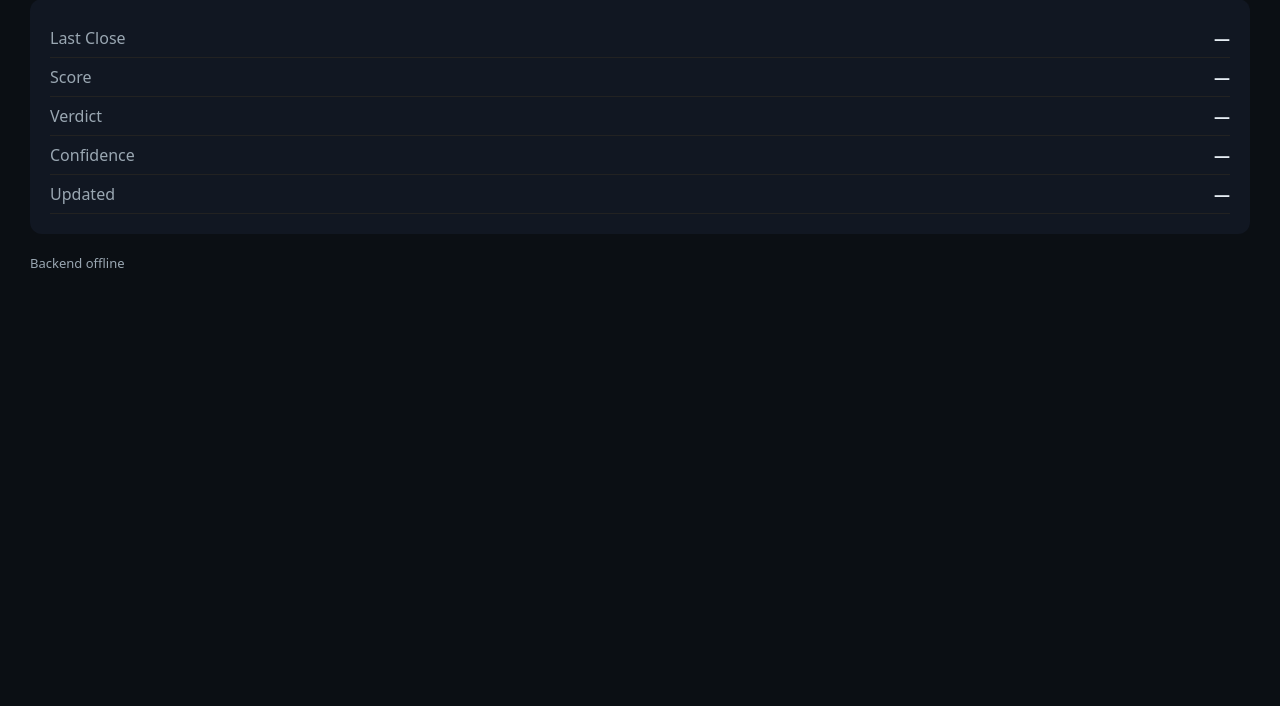
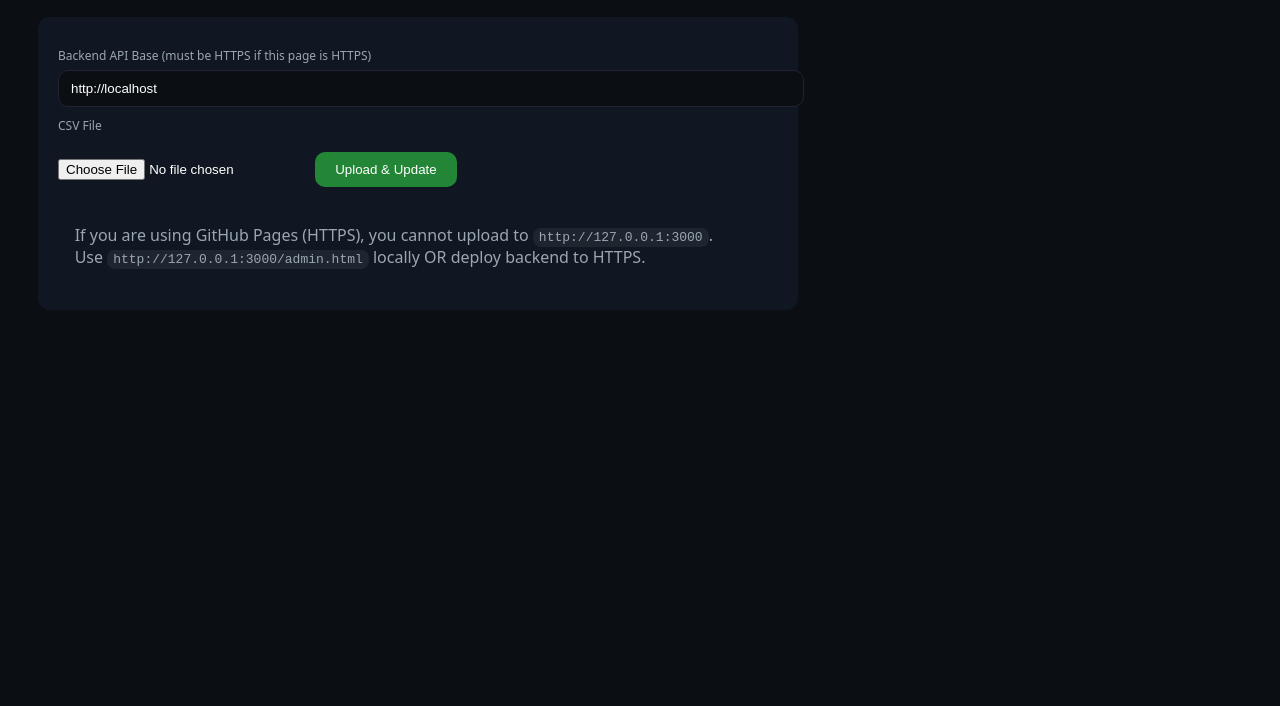
Before and after one commit to via-decide/live, a website: page index.html in a window 1280 px wide. Shown: the part 94-800 px from the top of the page. Drawn offline with Linux system fonts and the light colour scheme; no server answers.

Commit message:
Update index.html

```diff
--- a/index.html
+++ b/index.html
@@ -2,110 +2,88 @@
 <html>
 <head>
   <meta charset="utf-8">
-  <title>MCX Gold Dashboard</title>
+  <title>Admin - Upload MCX CSV</title>
   <style>
-    body {
-      font-family: system-ui;
-      background:#0b0f14;
-      color:#e6edf3;
-      margin:0;
-      padding:30px;
-    }
-    h1 { margin:0 0 20px; }
-    .card {
-      background:#111722;
-      padding:20px;
-      border-radius:12px;
-      margin-bottom:20px;
-    }
-    .row {
-      display:flex;
-      justify-content:space-between;
-      padding:8px 0;
-      border-bottom:1px solid #222;
-    }
-    .label { color:#9aa7b2; }
-    .value { font-weight:bold; }
-    .buy { color:#7ee787; }
-    .sell { color:#ff7b72; }
-    .hold { color:#e3b341; }
-    .status {
-      margin-top:10px;
-      font-size:13px;
-      color:#9aa7b2;
-    }
+    body { font-family:system-ui; background:#0b0f14; color:#fff; padding:30px; }
+    .card { background:#111722; padding:20px; border-radius:12px; max-width: 720px; }
+    label { display:block; margin: 10px 0 6px; color:#9aa7b2; font-size: 12px; }
+    input[type="text"] { width: 100%; padding: 10px 12px; border-radius: 10px; border:1px solid #223; background:#0b0f14; color:#fff; }
+    button { padding:10px 20px; border-radius:10px; border:none; background:#238636; color:white; cursor:pointer; margin-top: 12px; }
+    button:hover { filter: brightness(1.08); }
+    .msg { margin-top:15px; color:#9aa7b2; white-space:pre-wrap; word-break: break-word; }
+    .err { color:#ff7b72; }
+    code { background: rgba(255,255,255,0.06); padding: 2px 6px; border-radius: 8px; }
   </style>
 </head>
 <body>
 
-<h1>MCX Gold (EOD Engine)</h1>
+<h2>Upload MCX Bhavcopy CSV</h2>
 
 <div class="card">
-  <div class="row">
-    <div class="label">Last Close</div>
-    <div class="value" id="price">—</div>
-  </div>
+  <label>Backend API Base (must be HTTPS if this page is HTTPS)</label>
+  <input id="apiBase" type="text" placeholder="https://your-backend.com" />
 
-  <div class="row">
-    <div class="label">Score</div>
-    <div class="value" id="score">—</div>
-  </div>
+  <label>CSV File</label>
+  <input type="file" id="file" accept=".csv">
 
-  <div class="row">
-    <div class="label">Verdict</div>
-    <div class="value" id="verdict">—</div>
-  </div>
+  <button id="btnUpload">Upload & Update</button>
 
-  <div class="row">
-    <div class="label">Confidence</div>
-    <div class="value" id="confidence">—</div>
-  </div>
-
-  <div class="row">
-    <div class="label">Updated</div>
-    <div class="value" id="updated">—</div>
+  <div class="msg" id="msg"></div>
+  <div class="msg" id="hint">
+    If you are using GitHub Pages (HTTPS), you cannot upload to <code>http://127.0.0.1:3000</code>.
+    Use <code>http://127.0.0.1:3000/admin.html</code> locally OR deploy backend to HTTPS.
   </div>
 </div>
 
-<div class="status" id="status">Connecting...</div>
+<script>
+const msg = document.getElementById("msg");
+const apiBaseInput = document.getElementById("apiBase");
 
-<script>
-async function fetchData(){
-  try{
-    const r = await fetch('/prices');
-    const j = await r.json();
+// Default: if you opened this from backend, use same origin.
+apiBaseInput.value = location.origin;
 
-    const g = j?.data?.instruments?.mcx_gold;
+document.getElementById("btnUpload").addEventListener("click", async () => {
+  msg.classList.remove("err");
+  msg.textContent = "Uploading...";
 
-    if(!g){
-      document.getElementById('status').textContent = "No data yet. Upload CSV in admin.";
+  const fileInput = document.getElementById("file");
+  if (!fileInput.files.length) {
+    msg.classList.add("err");
+    msg.textContent = "Select a CSV file first.";
+    return;
+  }
+
+  const apiBase = apiBaseInput.value.trim().replace(/\/$/, "");
+  const url = apiBase + "/admin/upload";
+
+  // Mixed content guard: https page cannot call http backend
+  if (location.protocol === "https:" && url.startsWith("http://")) {
+    msg.classList.add("err");
+    msg.textContent =
+      "Blocked by browser: HTTPS page cannot upload to HTTP backend (mixed content).\n" +
+      "Open admin from the backend (http://127.0.0.1:3000/admin.html) OR deploy backend to HTTPS.";
+    return;
+  }
+
+  const fd = new FormData();
+  fd.append("file", fileInput.files[0]);
+
+  try {
+    const res = await fetch(url, { method: "POST", body: fd });
+    const text = await res.text();
+
+    if (!res.ok) {
+      msg.classList.add("err");
+      msg.textContent = `Upload failed (HTTP ${res.status})\n\n` + text;
       return;
     }
 
-    document.getElementById('price').textContent = g.price ?? '—';
-    document.getElementById('score').textContent = (g.score ?? 0).toFixed(3);
-
-    const verdictEl = document.getElementById('verdict');
-    verdictEl.textContent = g.verdict ?? '—';
-    verdictEl.className = "value " + (g.verdict === "BUY" ? "buy" :
-                                      g.verdict === "SELL" ? "sell" : "hold");
-
-    document.getElementById('confidence').textContent =
-        g.confidence != null ? g.confidence + "%" : "—";
-
-    document.getElementById('updated').textContent =
-        g.updated ? new Date(g.updated).toLocaleString() : '—';
-
-    document.getElementById('status').textContent = "Live";
+    msg.textContent = "OK\n\n" + text;
+  } catch (e) {
+    msg.classList.add("err");
+    msg.textContent = "Request failed:\n" + (e.message || String(e));
   }
-  catch(e){
-    document.getElementById('status').textContent = "Backend offline";
-  }
-}
-
-setInterval(fetchData, 2000);
-fetchData();
+});
 </script>
-
 </body>
 </html>
```
